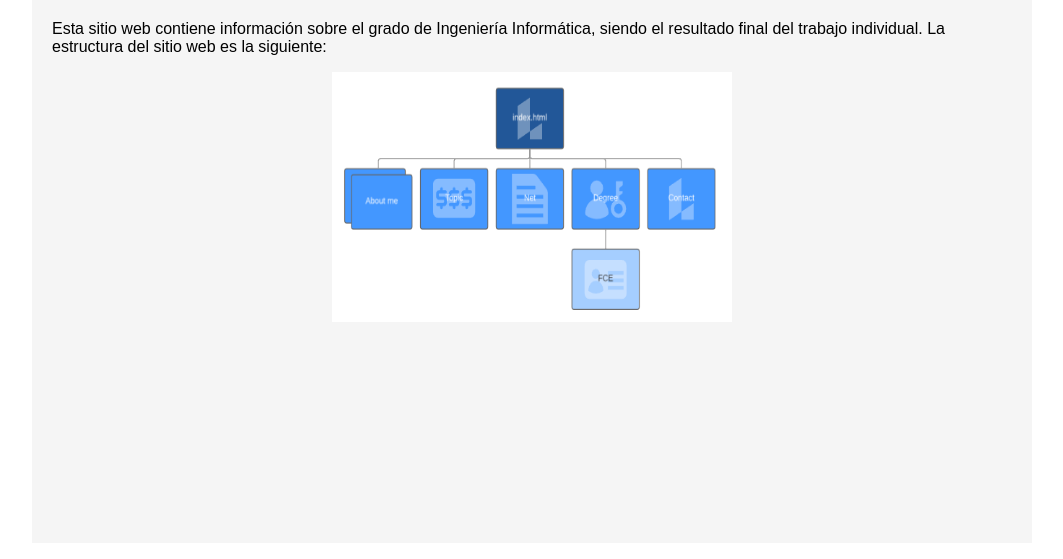
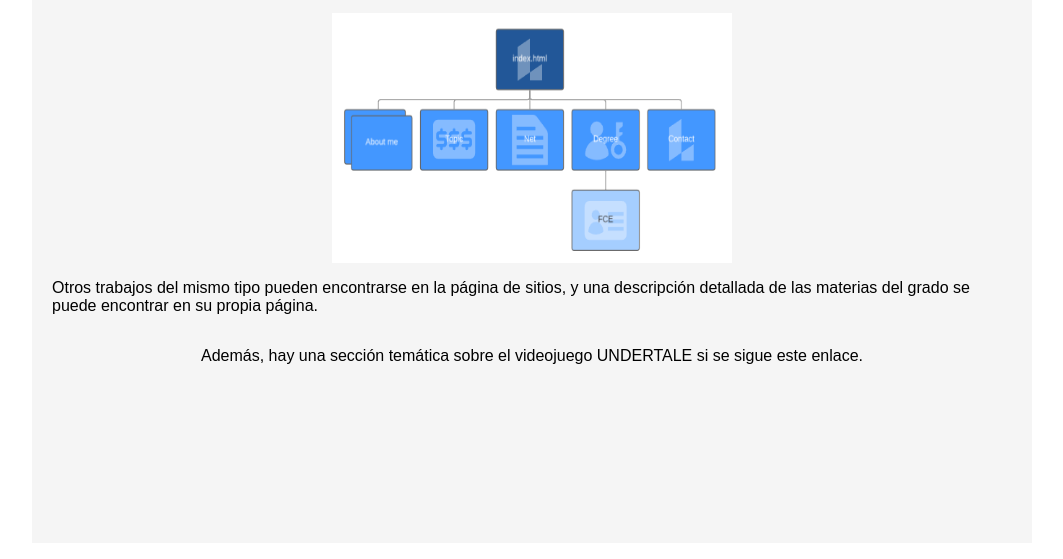
Before and after one commit to IG-UFV/IG-UFV.github.io, a plain HTML site: page docs/index.html in a window 1280 px wide. Shown: the part 365-924 px from the top of the page, without its empty margins (108-1171 px from the left). Drawn offline with Linux system fonts and the light colour scheme.

Commit message:
Finalizada la página del índice. FALTA AÑADIR ENLACES.

```diff
--- a/docs/index.html
+++ b/docs/index.html
@@ -141,9 +141,9 @@
         <div class="content">
             <h1>Fundamentos de la Ingeniería Informática</h1>
             <p>Esta sitio web contiene información sobre el grado de Ingeniería Informática, siendo el resultado final del trabajo individual. La estructura del sitio web es la siguiente:</p>
-            <img src="./images/mapa_web-1.png" alt="Mapa del sitio." class="image">
-
-
+            <img src="./images/mapa_web-1.png" alt="Estructura del sitio." class="image">
+            <p>Otros trabajos del mismo tipo pueden encontrarse en la página de sitios, y una descripción detallada de las materias del grado se puede encontrar en su propia página.</p>
+            <p>Además, hay una sección temática sobre el videojuego UNDERTALE si se sigue este enlace.</p>
         </div>
     </main>
     <footer class="footer_section">
```
